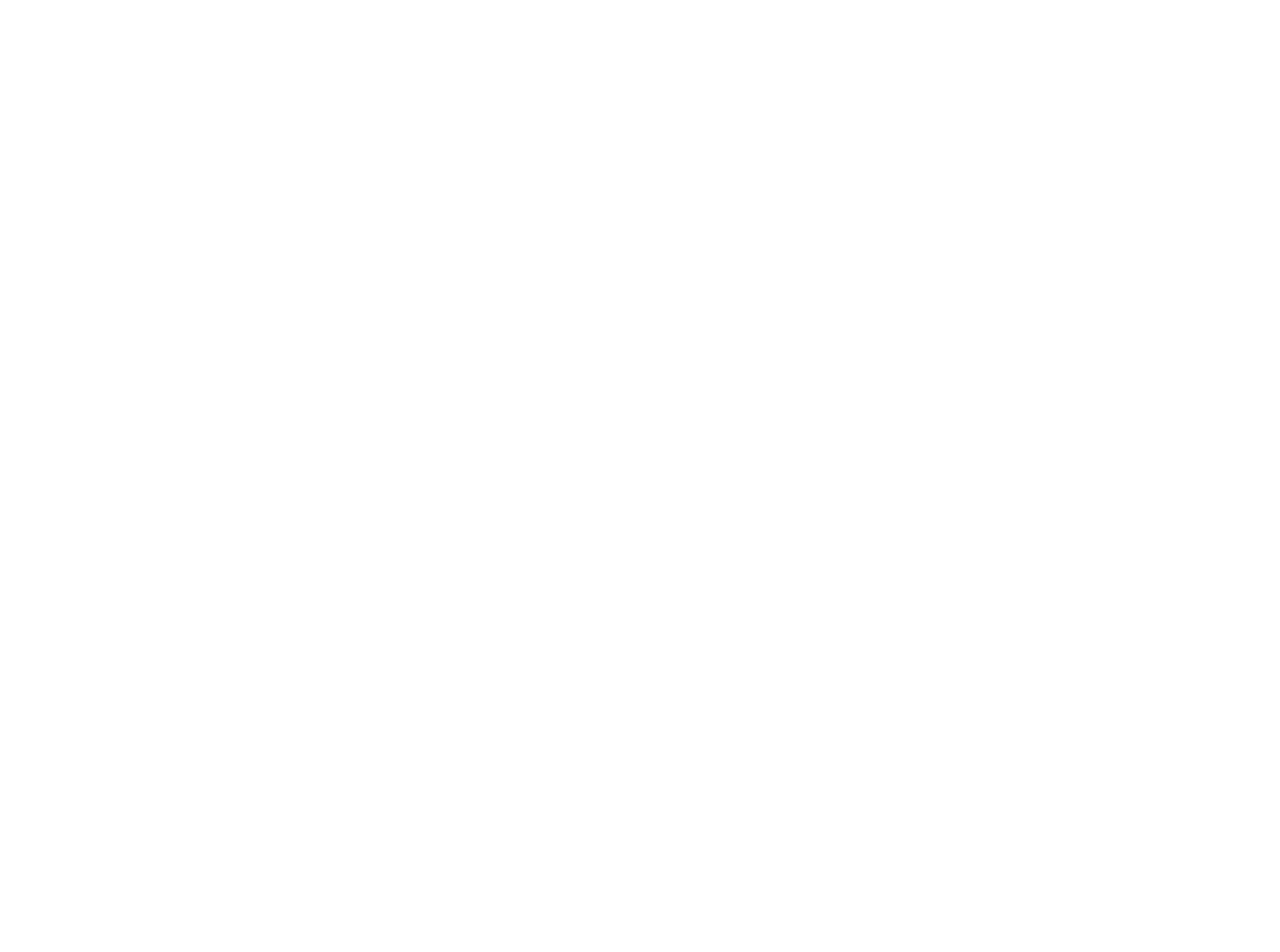
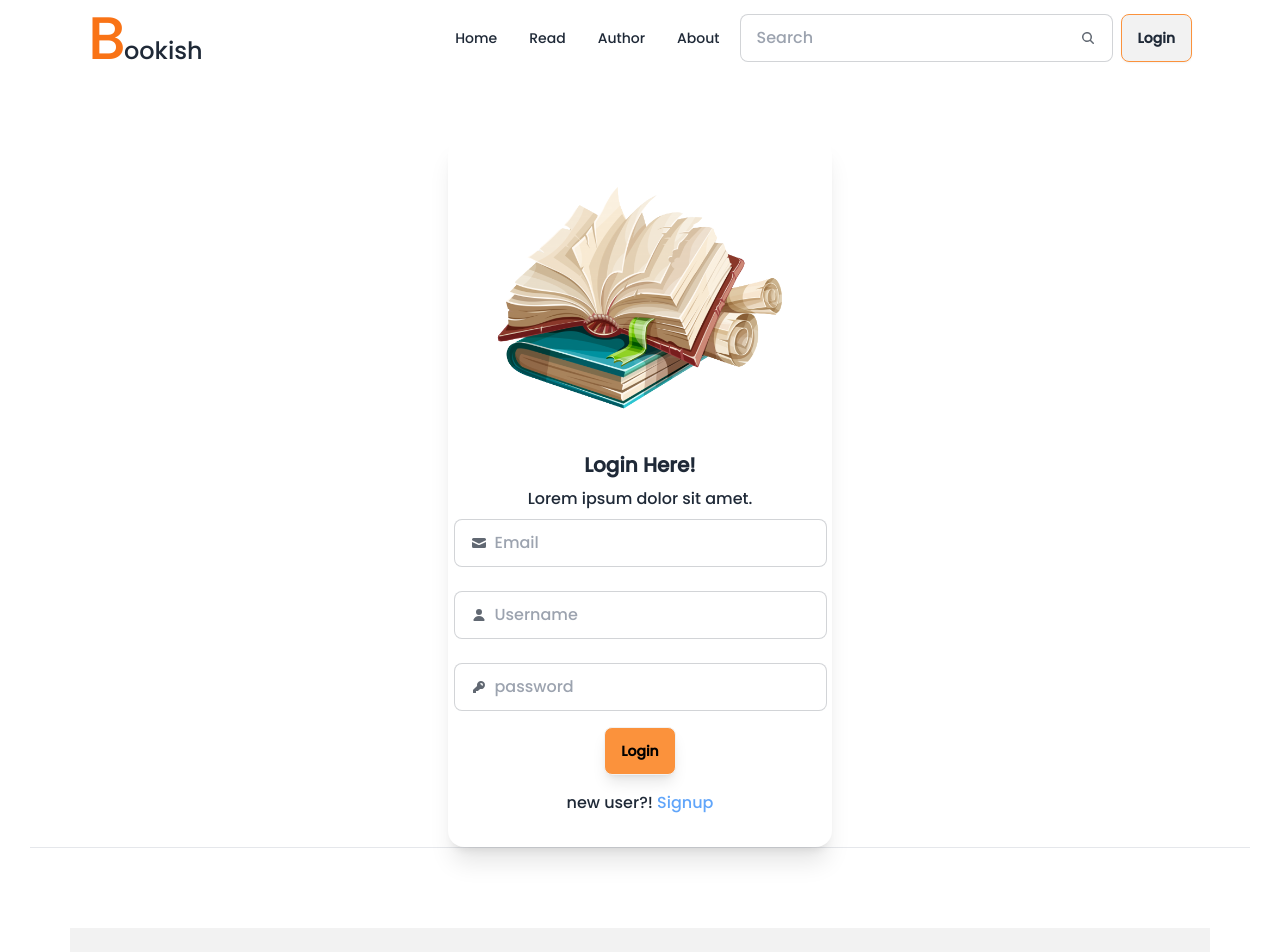
Before and after one commit to vikrant-27/Bookish, a React (Vite) app in the folder Frontend/: page /login in a window 1280 px wide. Before the commit this address had no page. Shown: the top 952 px of the page. Before the commit the page ends 800 px from the top, so only its background shows below. Built offline with nearby package versions, Linux system fonts and the light colour scheme.

Commit message:
router adjustments

```diff
--- a/Frontend/src/App.jsx
+++ b/Frontend/src/App.jsx
@@ -14,10 +14,10 @@
       <Routes>
 
         <Route path="/Bookish/" element={<Home/>}/>
-        <Route path="Bookish/signup" element={<Signup/>}/>
-        <Route path='Bookish/login' element={<Loginpg/>}/>
-        <Route path='Bookish/read' element={<Read/>}/>
-        <Route path='Bookish/author' element={<Authorpg/>}/>
+        <Route path="/signup" element={<Signup/>}/>
+        <Route path='/login' element={<Loginpg/>}/>
+        <Route path='/read' element={<Read/>}/>
+        <Route path='/author' element={<Authorpg/>}/>
 
 
       </Routes>
--- a/Frontend/src/Components/Banner.jsx
+++ b/Frontend/src/Components/Banner.jsx
@@ -31,7 +31,7 @@
             </label>
           </div>
           <div className='text-center'>
-          <Link to={"Bookish/signup"}>
+          <Link to={"/signup"}>
           <button className="btn mt-10 shadow-lg border-orange-400 bg-transparent text-black  hover:bg-orange-500">Get Started</button>
           </Link>
           </div>
--- a/Frontend/src/Components/Favbanner.jsx
+++ b/Frontend/src/Components/Favbanner.jsx
@@ -20,7 +20,7 @@
     <h2 className="card-title text-center md:text-left  ">Find your favourate book here!</h2>
     <p className='text-sm text-center md:text-left'>Click the button to Explore.</p>
     <div className="card-actions flex justify-center items-center md:mb-96 md:pb-40 ">
-      <Link to={"Bookish/read"}>
+      <Link to={"/read"}>
       <button className="btn  btn-primary shadow-lg border-orange-400 bg-transparent text-black bg-orange-400 hover:bg-orange-300 hover:border-orange-300 ">Explore</button> </Link>
     </div>
   </div>
--- a/Frontend/src/Components/Loginpg.jsx
+++ b/Frontend/src/Components/Loginpg.jsx
@@ -71,7 +71,7 @@
       <button className="btn  shadow-lg text-black bg-orange-400 hover:bg-orange-500 hover:border-orange-300">Login</button></Link>
     </div>
     <p>new user?!
-      <Link to={'Bookish/signup'}> <span className='text-blue-400 cursor-pointer'>Signup</span></Link></p>
+      <Link to={'/signup'}> <span className='text-blue-400 cursor-pointer'>Signup</span></Link></p>
   </div>
 </div>
     </div>
--- a/Frontend/src/Components/Navbar.jsx
+++ b/Frontend/src/Components/Navbar.jsx
@@ -32,10 +32,10 @@
         <a href="/Bookish/">Home</a>
       </li>
       <li>
-        <a href="Bookish/read">Read</a>
+        <a href="/read">Read</a>
       </li>
       <li>
-        <a href='Bookish/author'>Author</a>
+        <a href='/author'>Author</a>
       </li>
       <li>
         <a>About</a>
@@ -111,7 +111,7 @@
 </div>
 
  <div className='pl-2'>
- <Link to="Bookish/login" className="btn border-orange-400">Login</Link> </div>
+ <Link to="/login" className="btn border-orange-400">Login</Link> </div>
   </div>
 </div>
 </div>
--- a/Frontend/src/Components/Signup.jsx
+++ b/Frontend/src/Components/Signup.jsx
@@ -84,7 +84,7 @@
       <button className="btn  shadow-lg text-black bg-orange-400 hover:bg-orange-500 hover:border-orange-300">Signup</button></Link>
     </div>
     <p>Existing user?!
-      <Link to={'Bookish/login'}> <span className='text-blue-400 cursor-pointer'>Login</span></Link></p>
+      <Link to={'/login'}> <span className='text-blue-400 cursor-pointer'>Login</span></Link></p>
   </div>
 </div>
     </div>
```
